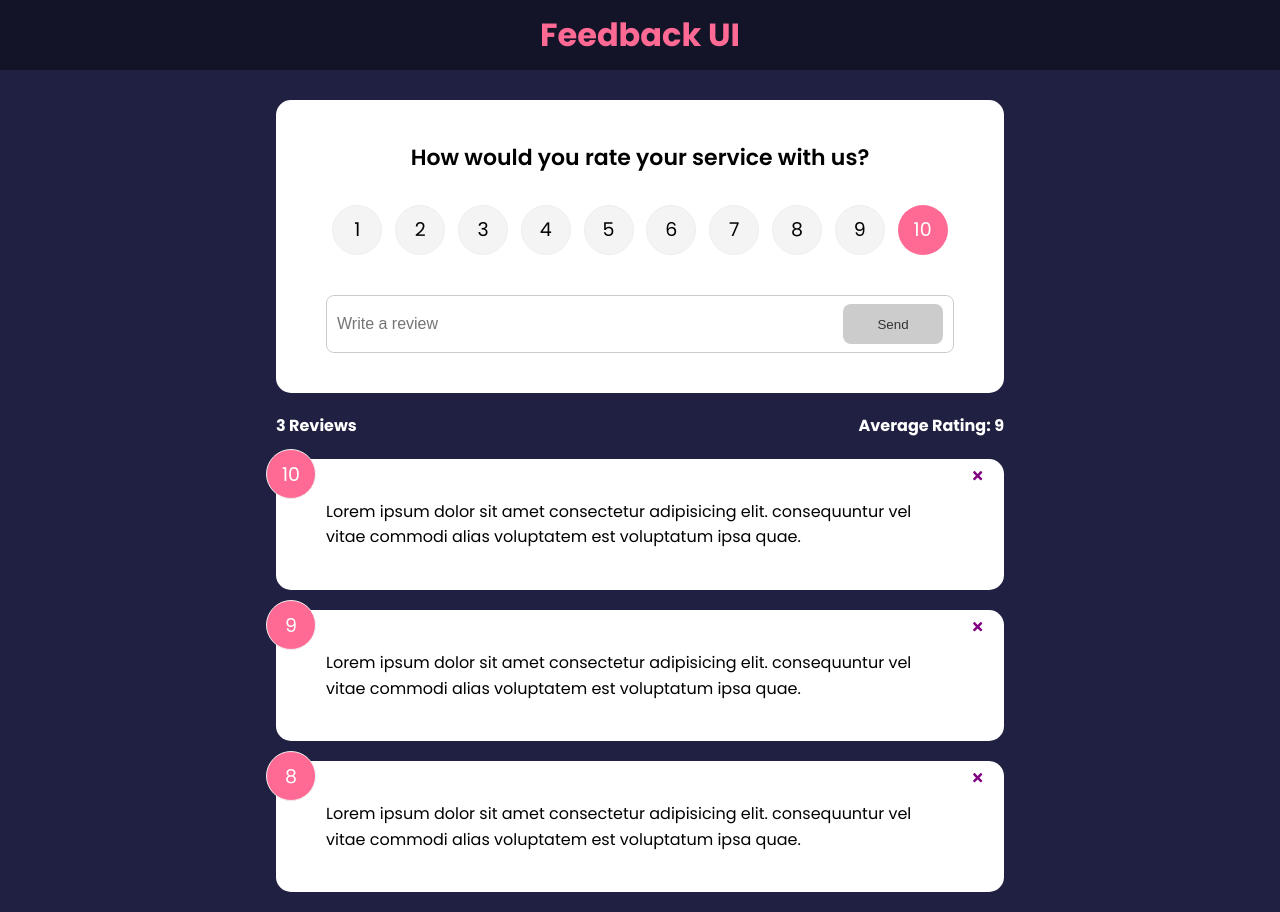
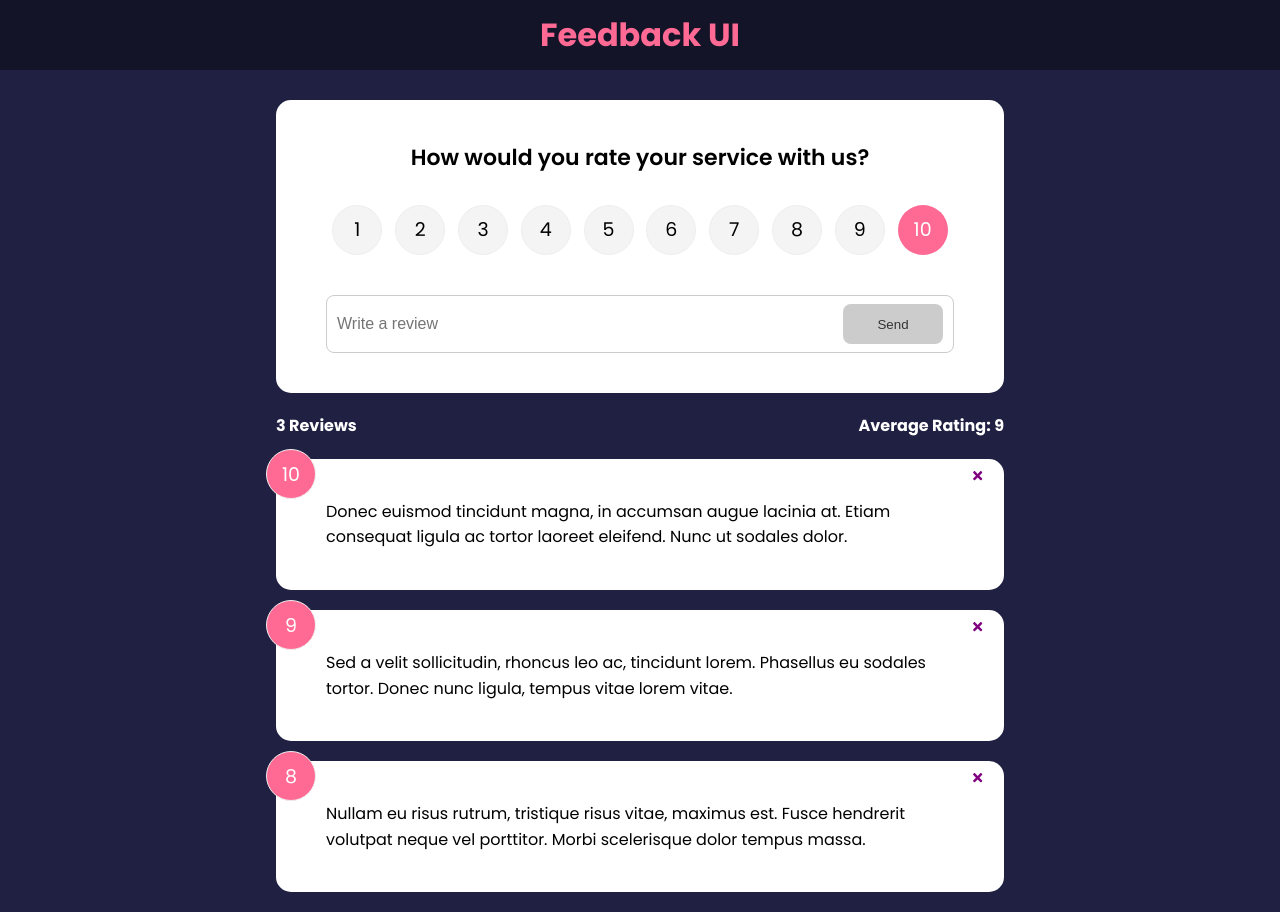
Before and after one commit to iamahless/Feedback-App, a React (Create React App) app: page / in a window 1280 px wide. Built offline with nearby package versions, Linux system fonts and the light colour scheme.

Commit message:
Add feedback form

```diff
--- a/package.json
+++ b/package.json
@@ -10,6 +10,7 @@
     "react-dom": "^17.0.2",
     "react-icons": "^4.3.1",
     "react-scripts": "5.0.0",
+    "uuid": "^8.3.2",
     "web-vitals": "^2.1.2"
   },
   "scripts": {
--- a/src/App.js
+++ b/src/App.js
@@ -4,6 +4,7 @@ import FeedbackData from "./data/FeedbackData";
 import FeedbackForm from "./components/FeedbackForm";
 import FeedbackList from "./components/FeedbackList";
 import FeedbackStats from "./components/FeedbackStats";
+import { v4 as uuidv4 } from "uuid";
 
 function App() {
   const [feedback, setFeedback] = useState(FeedbackData);
@@ -14,11 +15,16 @@ function App() {
     }
   };
 
+  const addFeedback = (newFeedback) => {
+    newFeedback.id = uuidv4();
+    setFeedback([newFeedback, ...feedback]);
+  };
+
   return (
     <>
       <Header />
       <div className="container">
-        <FeedbackForm />
+        <FeedbackForm handleAdd={addFeedback} />
         <FeedbackStats feedback={feedback} />
         <FeedbackList feedback={feedback} handleDelete={deleteFeedback} />
       </div>
--- a/src/components/FeedbackForm.jsx
+++ b/src/components/FeedbackForm.jsx
@@ -3,7 +3,7 @@ import RatingSelect from "./RatingSelect";
 import Button from "./shared/Button";
 import Card from "./shared/Card";
 
-function FeedbackForm() {
+function FeedbackForm({ handleAdd }) {
   const [btnDisabled, setBtnDisabled] = useState(true);
   const [message, setMessage] = useState("");
   const [rating, setRating] = useState(10);
@@ -23,9 +23,20 @@ function FeedbackForm() {
     setText(e.target.value);
   };
 
+  const handleSubmit = (e) => {
+    e.preventDefault();
+    if (text.trim().length > 10) {
+      const newFeedback = { text, rating };
+
+      handleAdd(newFeedback);
+
+      setText("");
+    }
+  };
+
   return (
     <Card>
-      <form>
+      <form onSubmit={handleSubmit}>
         <h2>How would you rate your service with us?</h2>
         <RatingSelect select={(rating) => setRating(rating)} />
         <div className="input-group">
--- a/src/components/FeedbackList.jsx
+++ b/src/components/FeedbackList.jsx
@@ -18,7 +18,7 @@ function FeedbackList({ feedback, handleDelete }) {
 FeedbackList.propTypes = {
   feedback: PropTypes.arrayOf(
     PropTypes.shape({
-      id: PropTypes.number.isRequired,
+      id: PropTypes.string.isRequired,
       text: PropTypes.string.isRequired,
       rating: PropTypes.number.isRequired,
     })
--- a/src/data/FeedbackData.js
+++ b/src/data/FeedbackData.js
@@ -1,18 +1,18 @@
 const FeedbackData = [
   {
-    id: 1,
+    id: "ed2fdd02-db2b-42a0-91fb-960643dede60",
     rating: 10,
-    text: "Lorem ipsum dolor sit amet consectetur adipisicing elit. consequuntur vel vitae commodi alias voluptatem est voluptatum ipsa quae.",
+    text: "Donec euismod tincidunt magna, in accumsan augue lacinia at. Etiam consequat ligula ac tortor laoreet eleifend. Nunc ut sodales dolor.",
   },
   {
-    id: 2,
+    id: "9d08eea7-cfe6-49d4-a662-26bdd2950c7a",
     rating: 9,
-    text: "Lorem ipsum dolor sit amet consectetur adipisicing elit. consequuntur vel vitae commodi alias voluptatem est voluptatum ipsa quae.",
+    text: "Sed a velit sollicitudin, rhoncus leo ac, tincidunt lorem. Phasellus eu sodales tortor. Donec nunc ligula, tempus vitae lorem vitae.",
   },
   {
-    id: 3,
+    id: "7afa4ec0-4d4a-4554-8cd0-f172a6fb1f17",
     rating: 8,
-    text: "Lorem ipsum dolor sit amet consectetur adipisicing elit. consequuntur vel vitae commodi alias voluptatem est voluptatum ipsa quae.",
+    text: "Nullam eu risus rutrum, tristique risus vitae, maximus est. Fusce hendrerit volutpat neque vel porttitor. Morbi scelerisque dolor tempus massa.",
   },
 ];
 
```
Also changed, not shown: 1 other file (tests, documents, lock files or other folders).
